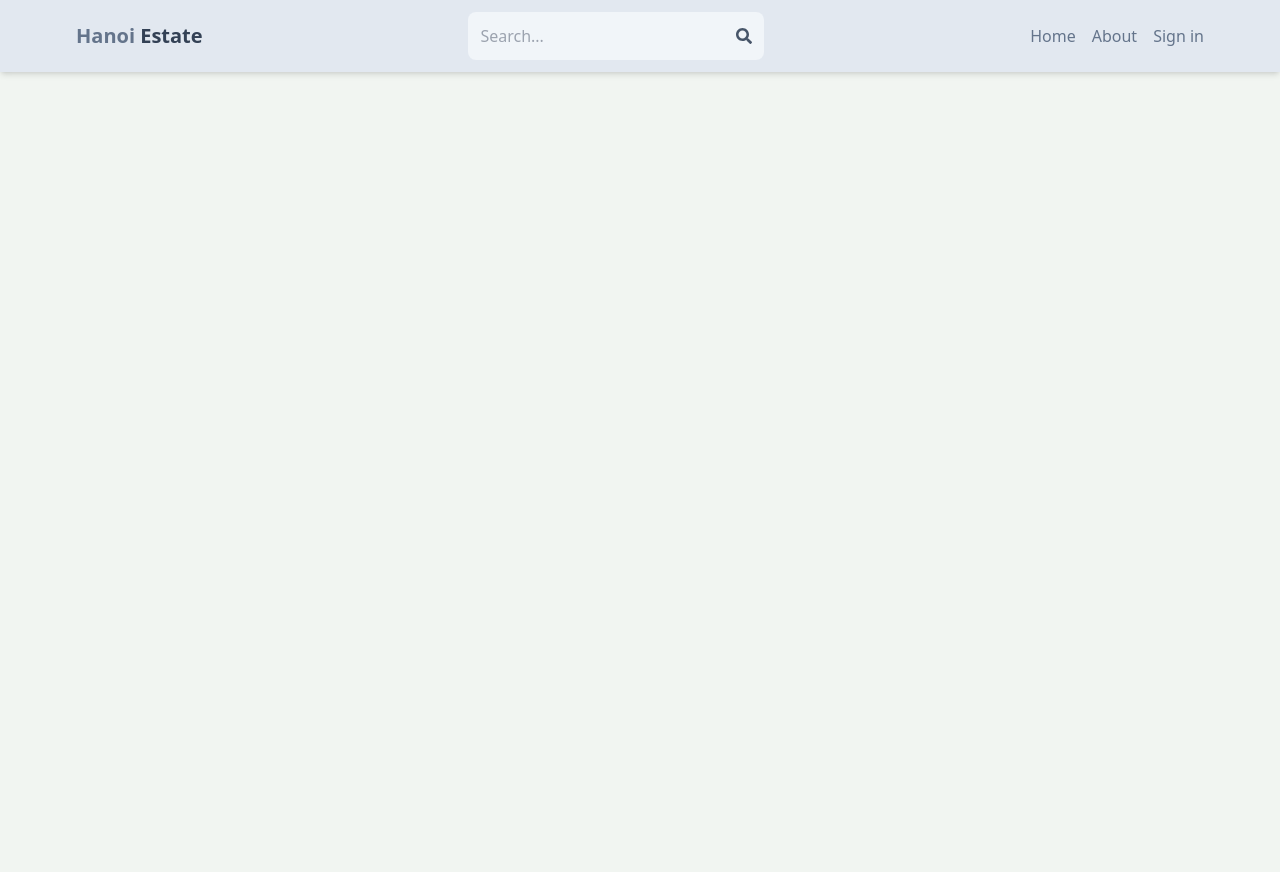
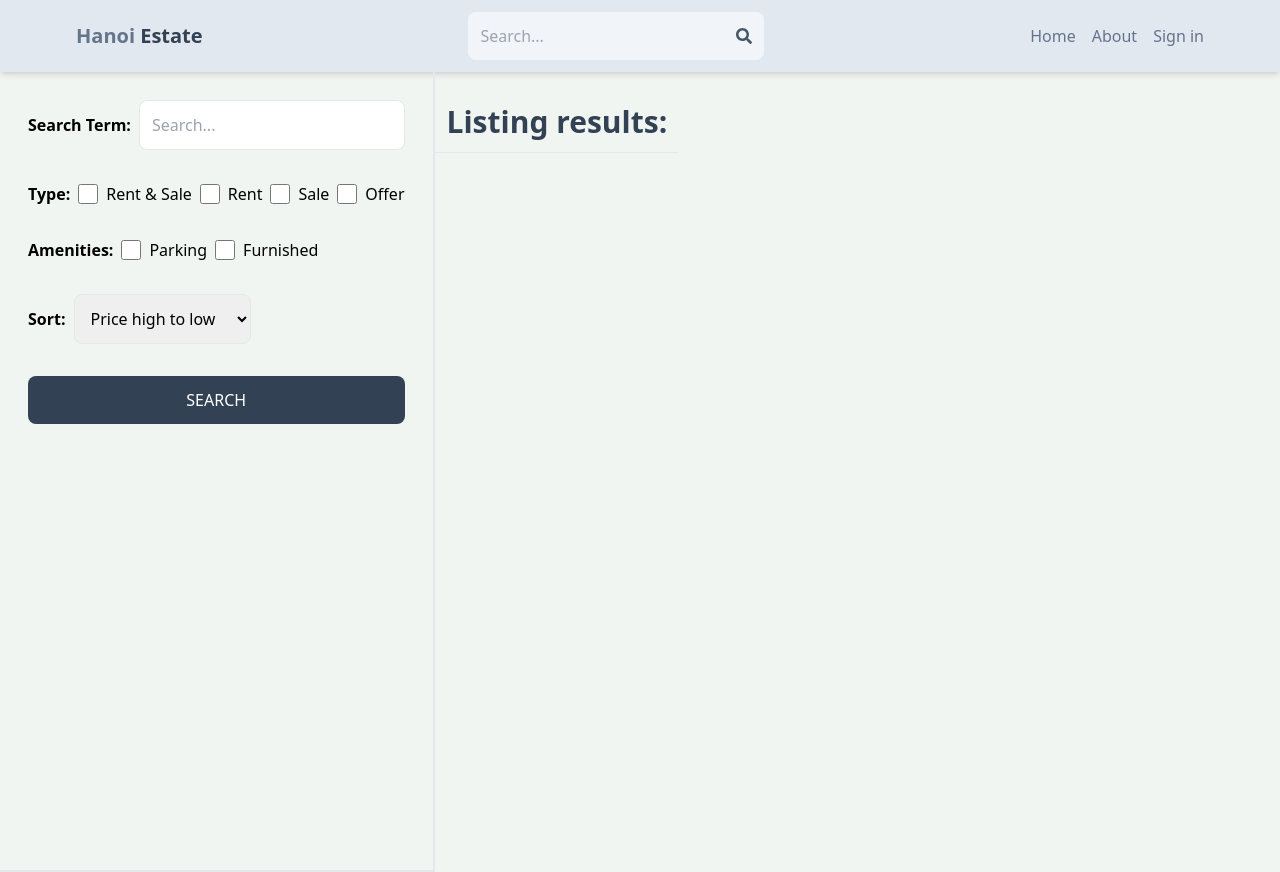
Before and after one commit to sonng17/estate-marketplace, a React (Vite) app in the folder client/: page /search in a window 1280 px wide. Before the commit the page ends 800 px from the top, so only its background shows below. Built offline with nearby package versions, Linux system fonts and the light colour scheme; no server answers.

Commit message:
Create search page UI

```diff
--- a/client/src/App.jsx
+++ b/client/src/App.jsx
@@ -8,9 +8,10 @@
 import SignUp from "./pages/SignUp";
 import Header from "./components/Header";
 import PrivateRoute from "./components/PrivateRoute";
-import CreateListing from './pages/CreateListing';
-import UpdateListing from './pages/UpdateListing';
-import Listing from './pages/Listing';
+import CreateListing from "./pages/CreateListing";
+import UpdateListing from "./pages/UpdateListing";
+import Listing from "./pages/Listing";
+import Search from "./pages/Search";
 
 export default function App() {
   return (
@@ -21,12 +22,13 @@
         <Route path="/sign-in" element={<SignIn />}></Route>
         <Route path="/sign-up" element={<SignUp />}></Route>
         <Route path="/about" element={<About />}></Route>
-        <Route path='/listing/:listingId' element={<Listing />} />
+        <Route path="/search" element={<Search />} />
+        <Route path="/listing/:listingId" element={<Listing />} />
         <Route element={<PrivateRoute />}>
           <Route path="/profile" element={<Profile />}></Route>
-          <Route path='/create-listing' element={<CreateListing />} />
+          <Route path="/create-listing" element={<CreateListing />} />
           <Route
-            path='/update-listing/:listingId'
+            path="/update-listing/:listingId"
             element={<UpdateListing />}
           />
         </Route>
--- /dev/null
+++ b/client/src/pages/Search.jsx
@@ -0,0 +1,69 @@
+
+export default function Search() {
+  return (
+    <div className="flex flex-col md:flex-row">
+      <div className="p-7  border-b-2 md:border-r-2 md:min-h-screen">
+        <form className="flex flex-col gap-8">
+          <div className="flex items-center gap-2">
+            <label className="whitespace-nowrap font-semibold">
+              Search Term:
+            </label>
+            <input
+              type="text"
+              id="searchTerm"
+              placeholder="Search..."
+              className="border rounded-lg p-3 w-full"
+            />
+          </div>
+          <div className="flex gap-2 flex-wrap items-center">
+            <label className="font-semibold">Type:</label>
+            <div className="flex gap-2">
+              <input type="checkbox" id="all" className="w-5" />
+              <span>Rent & Sale</span>
+            </div>
+            <div className="flex gap-2">
+              <input type="checkbox" id="rent" className="w-5" />
+              <span>Rent</span>
+            </div>
+            <div className="flex gap-2">
+              <input type="checkbox" id="sale" className="w-5" />
+              <span>Sale</span>
+            </div>
+            <div className="flex gap-2">
+              <input type="checkbox" id="offer" className="w-5" />
+              <span>Offer</span>
+            </div>
+          </div>
+          <div className="flex gap-2 flex-wrap items-center">
+            <label className="font-semibold">Amenities:</label>
+            <div className="flex gap-2">
+              <input type="checkbox" id="parking" className="w-5" />
+              <span>Parking</span>
+            </div>
+            <div className="flex gap-2">
+              <input type="checkbox" id="furnished" className="w-5" />
+              <span>Furnished</span>
+            </div>
+          </div>
+          <div className="flex items-center gap-2">
+            <label className="font-semibold">Sort:</label>
+            <select id="sort_order" className="border rounded-lg p-3">
+              <option>Price high to low</option>
+              <option>Price low to hight</option>
+              <option>Latest</option>
+              <option>Oldest</option>
+            </select>
+          </div>
+          <button className="bg-slate-700 text-white p-3 rounded-lg uppercase hover:opacity-95">
+            Search
+          </button>
+        </form>
+      </div>
+      <div className="">
+        <h1 className="text-3xl font-semibold border-b p-3 text-slate-700 mt-5">
+          Listing results:
+        </h1>
+      </div>
+    </div>
+  );
+}
```
